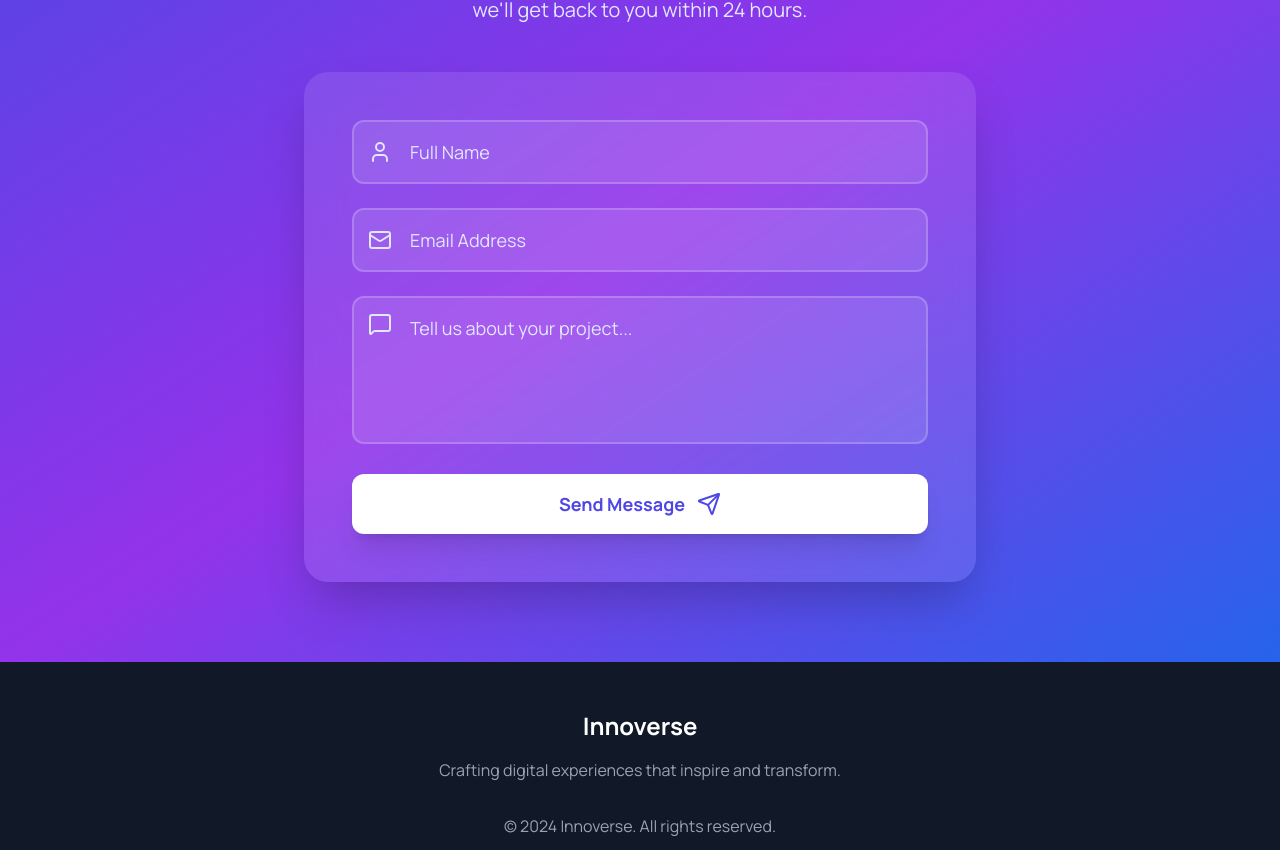
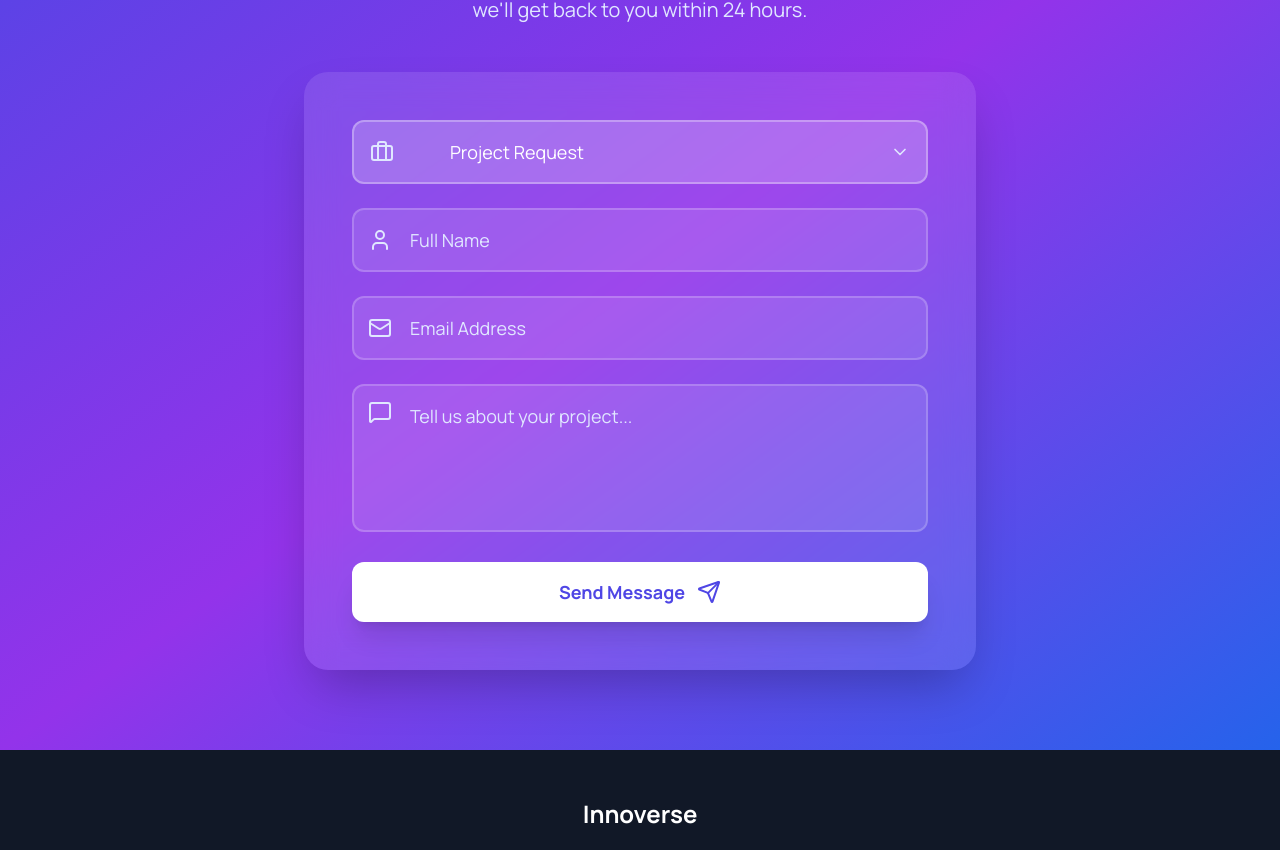
Before and after one commit to innoVerseSoft/innoversesoft.com, a Next.js app: page / in a window 1280 px wide. Shown: the part 3980-4830 px from the top of the page. Built offline with nearby package versions, Linux system fonts and the light colour scheme.

Commit message:
Add subject selection dropdown to CTASection, enhancing form functionality.

```diff
--- a/src/app/components/CTASection.tsx
+++ b/src/app/components/CTASection.tsx
@@ -1,14 +1,26 @@
 'use client';
 
-import { ArrowRight, User, Mail, MessageSquare, Send } from 'lucide-react';
+import { ArrowRight, User, Mail, MessageSquare, Send, Briefcase, HelpCircle, ChevronDown } from 'lucide-react';
 import { useState } from 'react';
 
 export default function CTASection() {
   const [formData, setFormData] = useState({
     fullName: '',
     email: '',
+    subject: 'Project Request',
     description: ''
   });
+  const [subjectOpen, setSubjectOpen] = useState(false);
+
+  const subjectOptions = [
+    { label: 'Project Request', icon: Briefcase },
+    { label: 'Consult', icon: HelpCircle }
+  ];
+
+  const handleSubjectSelect = (subject: string) => {
+    setFormData({ ...formData, subject });
+    setSubjectOpen(false);
+  };
 
   const handleSubmit = (e: React.FormEvent) => {
     e.preventDefault();
@@ -16,7 +28,7 @@ export default function CTASection() {
     console.log('Form submitted:', formData);
   };
 
-  const handleChange = (e: React.ChangeEvent<HTMLInputElement | HTMLTextAreaElement>) => {
+  const handleChange = (e: React.ChangeEvent<HTMLInputElement | HTMLTextAreaElement | HTMLSelectElement>) => {
     setFormData({
       ...formData,
       [e.target.name]: e.target.value
@@ -51,6 +63,46 @@ export default function CTASection() {
 
         <form onSubmit={handleSubmit} className="max-w-2xl mx-auto bg-white/10 backdrop-blur-lg rounded-3xl p-8 md:p-12 shadow-2xl">
           <div className="space-y-6">
+            {/* Subject Dropdown */}
+            <div className="relative">
+              <button
+                type="button"
+                className="w-full pl-14 pr-10 py-4 bg-white/20 border-2 border-white/30 rounded-xl text-white text-lg focus:outline-none focus:border-white/50 transition-colors flex items-center relative group"
+                onClick={() => setSubjectOpen((open) => !open)}
+                aria-haspopup="listbox"
+                aria-expanded={subjectOpen}
+              >
+                <span className="absolute left-4 flex items-center">
+                  {formData.subject === 'Project Request' ? (
+                    <Briefcase className="h-6 w-6 text-indigo-100" />
+                  ) : (
+                    <HelpCircle className="h-6 w-6 text-indigo-100" />
+                  )}
+                </span>
+                <span className="ml-10">{formData.subject}</span>
+                <ChevronDown className={`absolute right-4 h-5 w-5 text-indigo-100 transition-transform ${subjectOpen ? 'rotate-180' : ''}`} />
+              </button>
+              {subjectOpen && (
+                <ul
+                  className="absolute z-20 mt-2 w-full bg-white/90 rounded-xl shadow-xl border border-white/30 backdrop-blur-lg overflow-hidden"
+                  tabIndex={-1}
+                  role="listbox"
+                >
+                  {subjectOptions.map((option) => (
+                    <li
+                      key={option.label}
+                      className={`flex items-center px-6 py-4 cursor-pointer text-lg text-indigo-700 hover:bg-indigo-100 transition-colors ${formData.subject === option.label ? 'bg-indigo-50 font-semibold' : ''}`}
+                      onClick={() => handleSubjectSelect(option.label)}
+                      role="option"
+                      aria-selected={formData.subject === option.label}
+                    >
+                      <option.icon className="h-6 w-6 mr-3 text-indigo-500" />
+                      {option.label}
+                    </li>
+                  ))}
+                </ul>
+              )}
+            </div>
             <div className="relative">
               <div className="absolute inset-y-0 left-4 flex items-center pointer-events-none">
                 <User className="h-6 w-6 text-indigo-100" />
```
